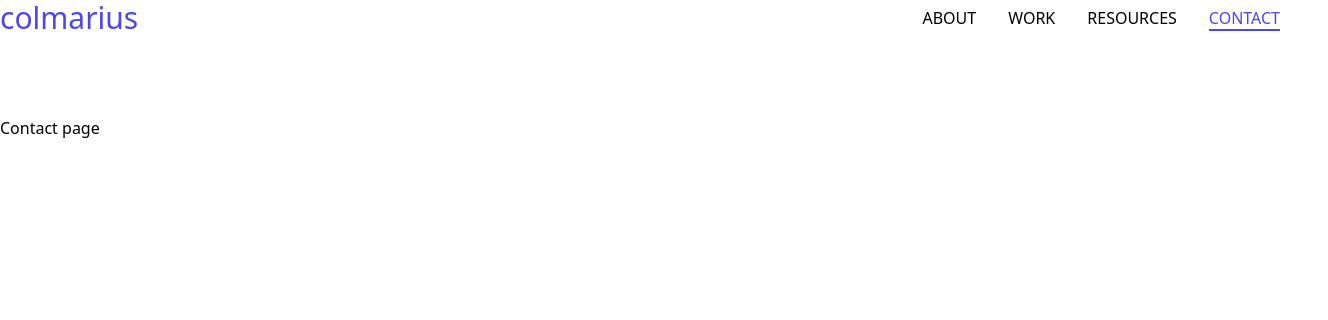
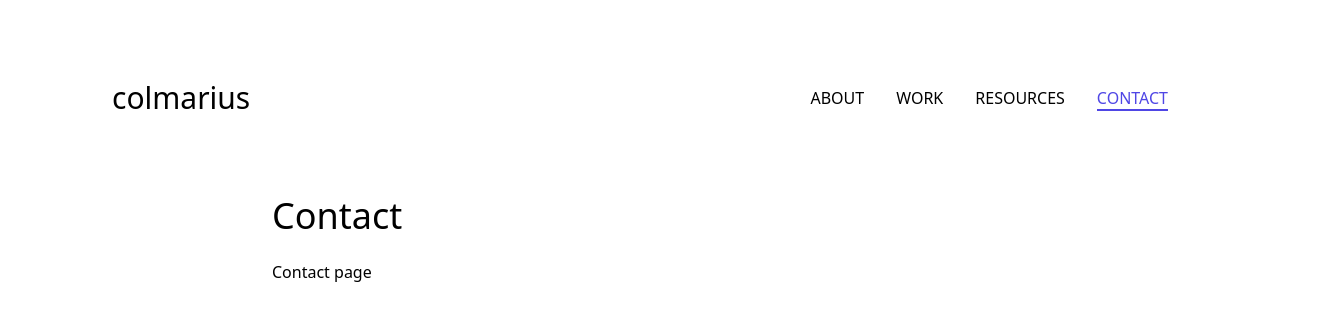
Before and after one commit to colmarius/colmarius.github.io, a React (Vite) app: page /contact in a window 1280 px wide. Shown: the top 320 px of the page, 1328 px wide, since content can reach past the window. Built offline with nearby package versions, Linux system fonts and the light colour scheme.

Commit message:
Add a Page component

```diff
--- a/src/App.tsx
+++ b/src/App.tsx
@@ -6,7 +6,7 @@ import { BrowserRouter as Router, Route, Routes } from 'react-router-dom';
 
 export const App = () => (
   <Router>
-    <div className="m-auto m-16">
+    <div className="m-auto my-20 mx-16 lg:mx-28">
       <Header />
       <Routes>
         <Route path="/about" element={<AboutPage />}></Route>
--- a/src/components/header/Header.tsx
+++ b/src/components/header/Header.tsx
@@ -4,7 +4,7 @@ import { DesktopMenu } from './DesktopMenu';
 import { MobileMenu } from './MobileMenu';
 
 export const Header = () => (
-  <div className="flex items-center justify-between pb-20">
+  <header className="flex items-center justify-between pb-20">
     <a href="/" className="text-bold text-3xl hover:text-indigo-600">
       colmarius
     </a>
@@ -12,5 +12,5 @@ export const Header = () => (
       <MobileMenu />
       <DesktopMenu />
     </nav>
-  </div>
+  </header>
 );
--- a/src/pages/AboutPage.tsx
+++ b/src/pages/AboutPage.tsx
@@ -1 +1,7 @@
-export const AboutPage = () => <div>About page</div>;
+import { Page } from './Page';
+
+export const AboutPage = () => (
+  <Page title="About">
+    <div>About page</div>
+  </Page>
+);
--- a/src/pages/ContactPage.tsx
+++ b/src/pages/ContactPage.tsx
@@ -1 +1,7 @@
-export const ContactPage = () => <div>Contact page</div>;
+import { Page } from './Page';
+
+export const ContactPage = () => (
+  <Page title="Contact">
+    <div>Contact page</div>
+  </Page>
+);
--- /dev/null
+++ b/src/pages/Page.tsx
@@ -0,0 +1,10 @@
+import { ReactNode } from 'react';
+
+export const Page = ({ title, children }: { title: string; children: ReactNode }) => (
+  <main>
+    <div className="container mx-auto xl:mx-40 md:mx-20">
+      <h1 className="text-4xl mb-6">{title}</h1>
+      {children}
+    </div>
+  </main>
+);
--- a/src/pages/ResourcesPage.tsx
+++ b/src/pages/ResourcesPage.tsx
@@ -1 +1,7 @@
-export const ResourcesPage = () => <div>Resources page</div>;
+import { Page } from './Page';
+
+export const ResourcesPage = () => (
+  <Page title="Resources">
+    <div>Resources page</div>
+  </Page>
+);
--- a/src/pages/WorkPage.tsx
+++ b/src/pages/WorkPage.tsx
@@ -1 +1,7 @@
-export const WorkPage = () => <div>Work page</div>;
+import { Page } from './Page';
+
+export const WorkPage = () => (
+  <Page title="Work">
+    <div>Work page</div>
+  </Page>
+);
```
